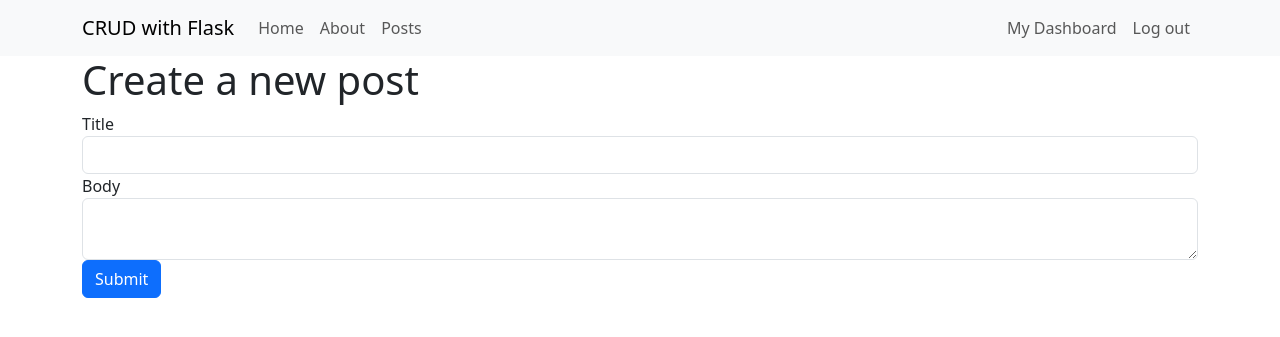
After one commit to dylan2031/crud-with-flask, a Flask app: page /add_post in a window 1280 px wide. The commit adds this page. Shown: the top 337 px of the page. Run offline with Flask 3, Linux system fonts and the light colour scheme; the visitor is signed in with stand-in values (Sample User, id 1); some libraries are stand-ins or nearby versions.

Commit message:
User can now make a post. User's post successfully inserts into database.

```diff
--- a/app.py
+++ b/app.py
@@ -105,6 +105,30 @@ def is_logged_in(f):
             return redirect(url_for('login'))
     return wrap
 
+class PostForm(Form):
+    title = StringField('Title', [validators.Length(min=1, max=200)])
+    body = TextAreaField('Body', [validators.Length(min=10)])
+
+@app.route('/add_post', methods=['GET', 'POST'])
+@is_logged_in
+def add_post():
+    form = PostForm(request.form)
+    if request.method == 'POST' and form.validate():
+        title = form.title.data
+        body = form.body.data
+
+        cur = mysql.connection.cursor()
+
+        cur.execute("INSERT INTO posts(title, body, creator) VALUES(%s, %s, %s)", (title, body, session['username']))
+
+        mysql.connection.commit()
+
+        cur.close()
+
+        flash ('New post added!', 'primary')
+
+        return redirect(url_for('dashboard'))
+    return render_template('add_post.html', form=form)
 
 
 @app.route('/dashboard')
--- /dev/null
+++ b/templates/add_post.html
@@ -0,0 +1,12 @@
+{% extends 'layout.html' %}
+
+{% block body %}
+    <h1>Create a new post</h1>
+    {% from "includes/_formhelpers.html" import render_field %}
+    <form method="POST">
+        {{ render_field(form.title, class="form-control") }}
+        {{ render_field(form.body, class="form-control") }}
+        <p><input type="submit" class="btn btn-primary" value="Submit"></p>
+    </form>
+
+{% endblock %}
--- a/templates/dashboard.html
+++ b/templates/dashboard.html
@@ -2,5 +2,7 @@
 
 {% block body %}
     <br>
-    <h1>Dashboard!</h1>
+    <h1>Dashboard</h1>
+    <p>Hello, {{session.username}}!</p>
+    <a class="btn btn-primary" href="/add_post">New Post</a>
 {% endblock %}
```
